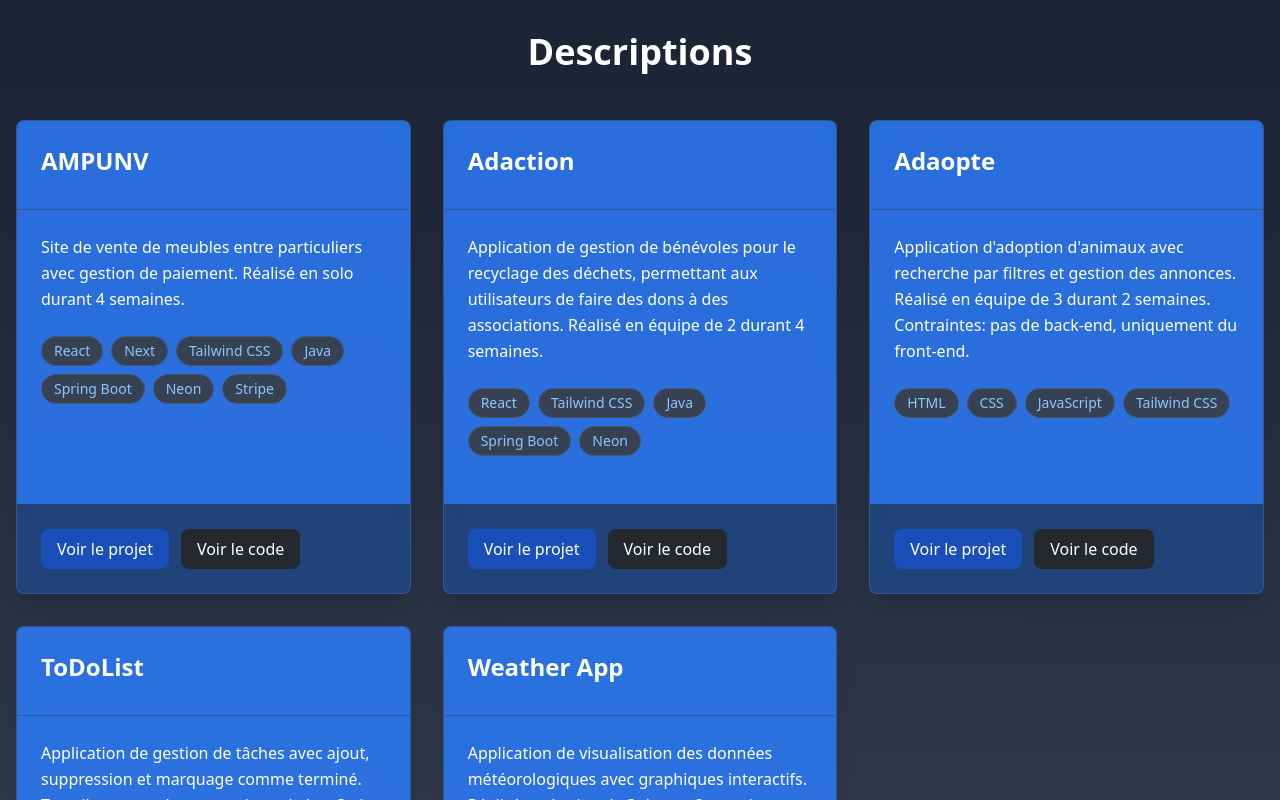
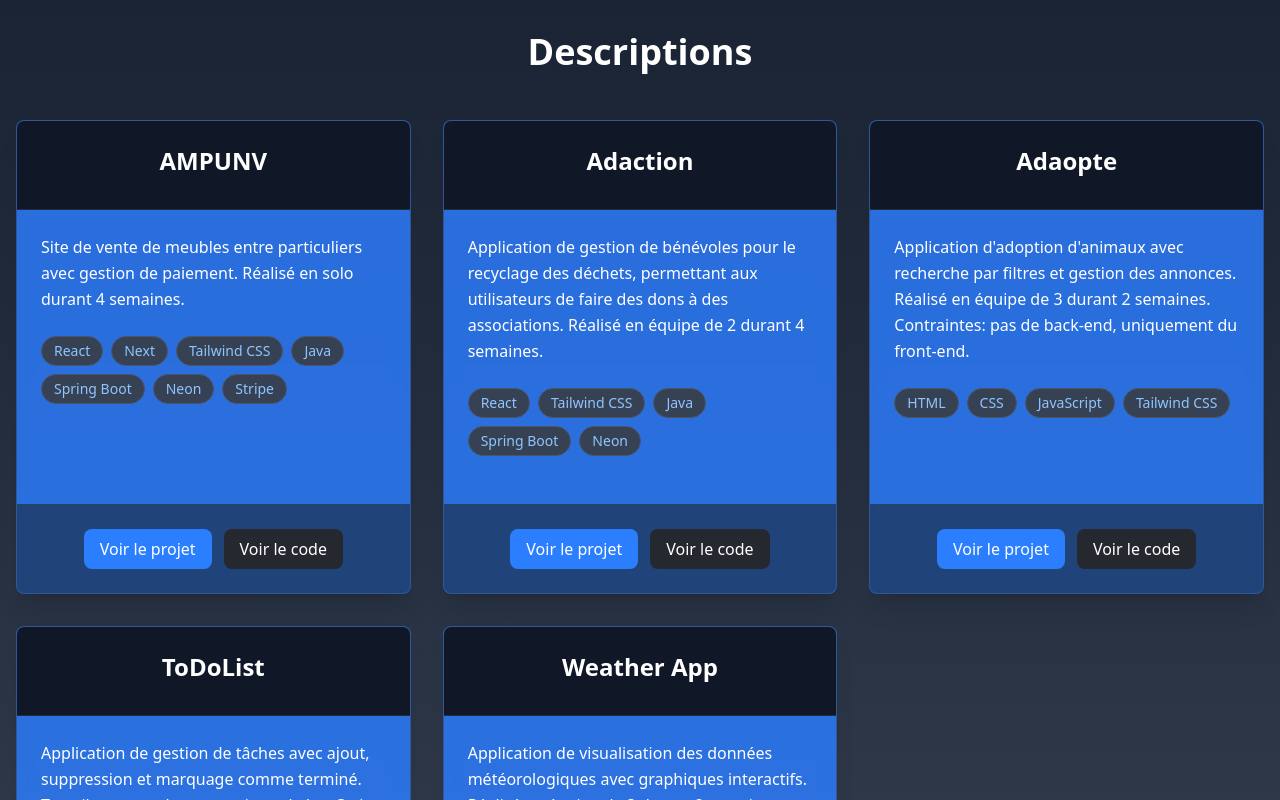
Before and after one commit to DwoDwoS/Portfolio-v.2, a Next.js app in the folder portfolio/: page /portfolio in a window 1280 px wide. Shown: the part 480-1280 px from the top of the page. Built offline with nearby package versions, Linux system fonts and the light colour scheme.

Commit message:
fix: modifying some buttons for projects

```diff
--- a/portfolio/components/Projects.tsx
+++ b/portfolio/components/Projects.tsx
@@ -71,7 +71,7 @@ export default function Projects() {
   }) {
     return (
       <div className="bg-blue-500/80 backdrop-blur-sm rounded-lg overflow-hidden shadow-xl hover:shadow-2xl transition-all duration-300 flex flex-col h-full border border-gray-700/50 transform hover:-translate-y-0.5">
-        <div className="p-6 border-b border-gray-700/50">
+        <div className="p-6 bg-gray-900 border-b border-gray-700/50 text-center">
           <h3 className="text-2xl font-bold mb-2 text-white">{title}</h3>
         </div>
 
@@ -93,12 +93,12 @@ export default function Projects() {
         </div>
 
         <div className="p-6 bg-neutral-900/50 mt-auto border-t border-gray-700/50">
-          <div className="flex flex-wrap gap-3 justify-center sm:justify-start">
+          <div className="flex flex-wrap gap-3 sm:justify-start xl:justify-center">
             <a
               href={demoLink}
               target="_blank"
               rel="noopener noreferrer"
-              className="inline-flex items-center bg-blue-600/50 hover:bg-blue-600 text-white px-4 py-2 rounded-lg transition-all duration-300 transform hover:-translate-y-0.5"
+              className="inline-flex  bg-blue-500 hover:bg-blue-600 text-white px-4 py-2 rounded-lg transition-all duration-300 transform hover:-translate-y-0.5"
             >
               Voir le projet
             </a>
@@ -106,7 +106,7 @@ export default function Projects() {
               href={githubLink}
               target="_blank"
               rel="noopener noreferrer"
-              className="inline-flex items-center bg-neutral-800/90 hover:bg-gray-700 text-white px-4 py-2 rounded-lg transition-all duration-300 transform hover:-translate-y-0.5"
+              className="inline-flex bg-neutral-800/90 hover:bg-gray-700 text-white px-4 py-2 rounded-lg transition-all duration-300 transform hover:-translate-y-0.5"
             >
               Voir le code
             </a>
```
